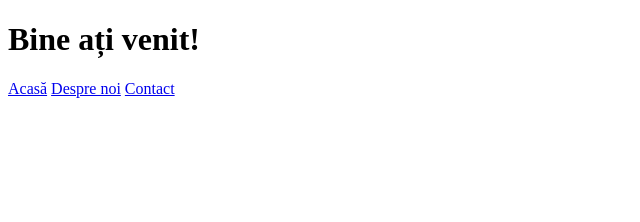
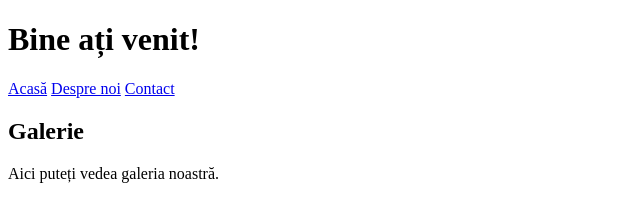
Before and after one commit to valerikagorscov03-boop/AMPS, a plain HTML site: page index.html in a window 1280 px wide. Shown: the whole page, without its empty margins (0-640 px from the left). Drawn offline with Linux system fonts and the light colour scheme.

Commit message:
Add Galerie section

```diff
--- a/index.html
+++ b/index.html
@@ -16,7 +16,10 @@
             <a href="#contact">Contact</a>
         </nav>
     </header>
-
+    <section id="galerie">
+        <h2>Galerie</h2>
+        <p>Aici puteți vedea galeria noastră.</p>
+    </section>
 </body>
 
 </html>
```
